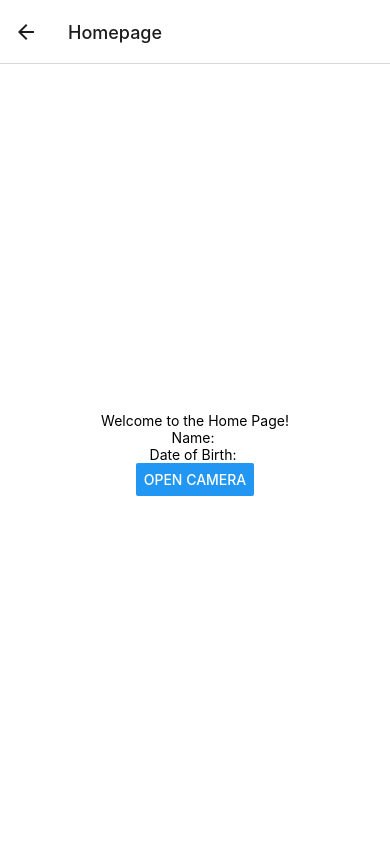
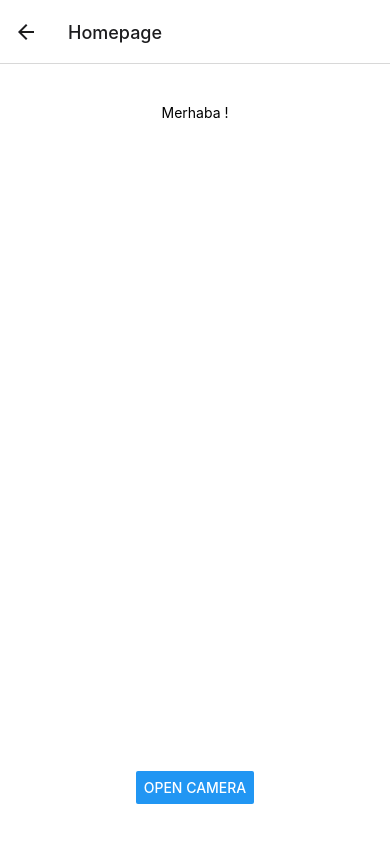
Before and after one commit to altuntasgozde/fortune, a React Native app: screen / in a window 390 px wide. Both pictures are taken after a click on the button "SENT". Built offline with nearby package versions, Linux system fonts and the light colour scheme.

Commit message:
positioning

```diff
--- a/app/Homepage.js
+++ b/app/Homepage.js
@@ -3,7 +3,7 @@ import { StyleSheet, Text, View, Button, Alert } from "react-native";
 import * as ImagePicker from 'expo-image-picker';
 
 export default function Homepage({ route }) {
-  const { name, dateOfBirth } = route.params;
+  const { name, dateOfBirth, relationshipStatus } = route.params;
 
   const openCamera = async () => {
     // Ask for camera permissions
@@ -28,9 +28,8 @@ export default function Homepage({ route }) {
 
   return (
     <View style={styles.container}>
-      <Text>Welcome to the Home Page!</Text>
-      <Text>Name: {name}</Text>
-      <Text>Date of Birth: {dateOfBirth}</Text>
+      <Text>Merhaba {name}!</Text>
+
       <Button title="Open Camera" onPress={openCamera} />
     </View>
   );
@@ -41,6 +40,7 @@ const styles = StyleSheet.create({
     flex: 1,
     backgroundColor: "#fff",
     alignItems: "center",
-    justifyContent: "center",
+    justifyContent:"space-between",
+    paddingVertical:40,
   },
 });
```
